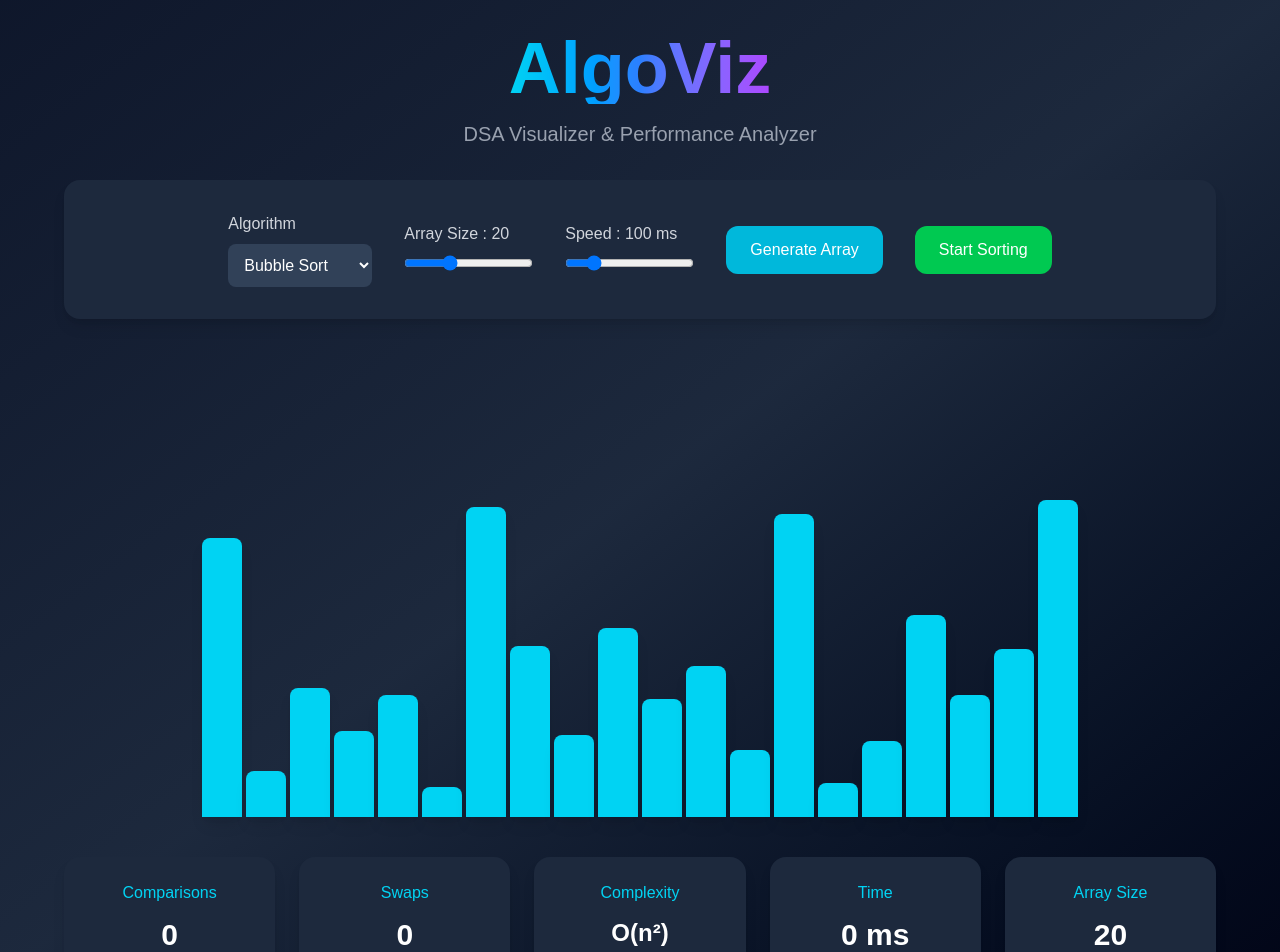
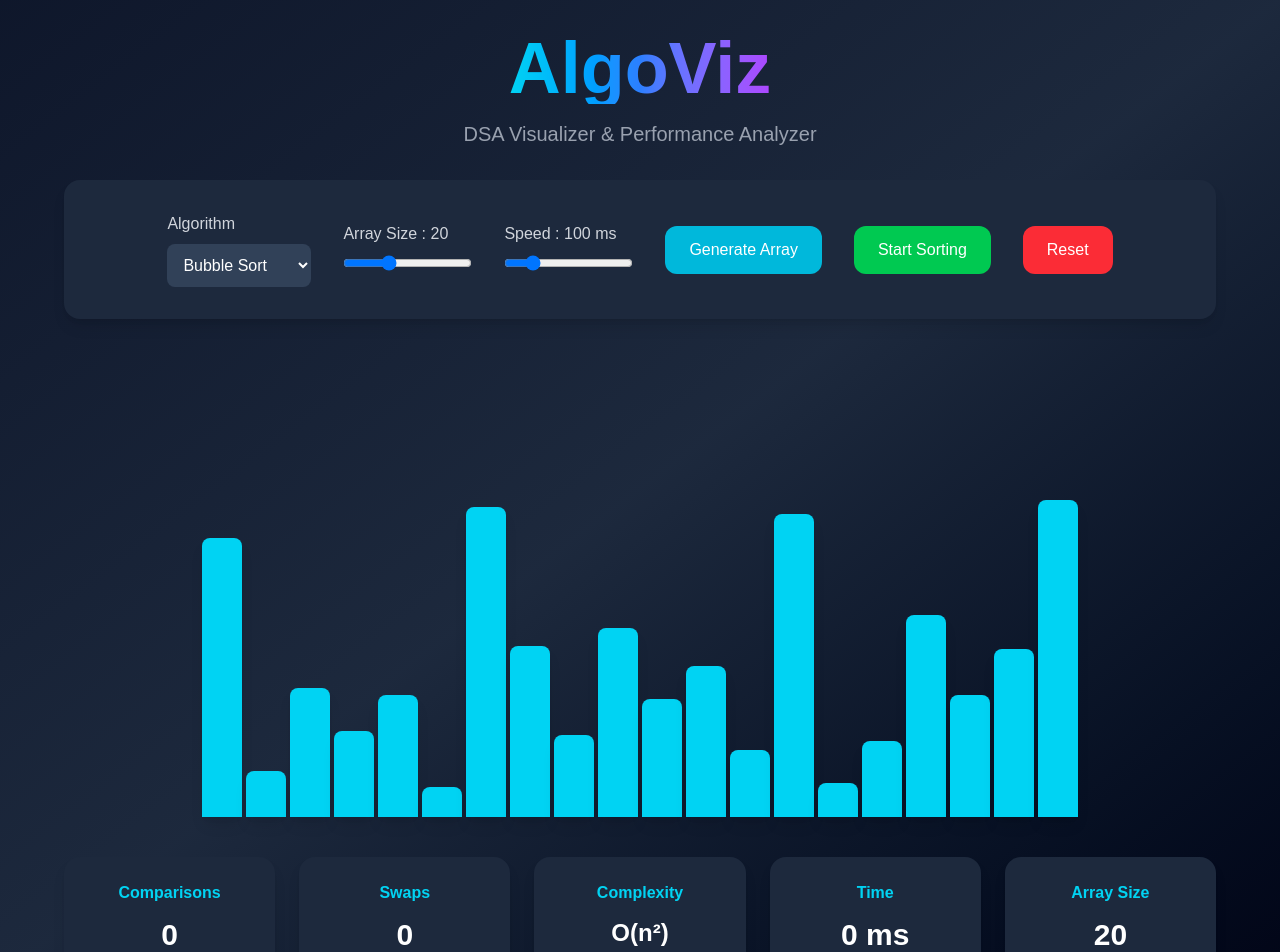
Before and after one commit to ananyasatyapal08/AlgoViz, a React (Vite) app: page / in a window 1280 px wide. Shown: the top 952 px of the page. Built offline with nearby package versions, Linux system fonts and the light colour scheme.

Commit message:
Added reset button functionality

```diff
--- a/src/App.tsx
+++ b/src/App.tsx
@@ -39,6 +39,20 @@ function App() {
     setArray(temp);
   }
 
+  function resetVisualizer() {
+    setComparisons(0);
+
+    setSwaps(0);
+
+    setTimeTaken(0);
+
+    setSorted(false);
+
+    setActiveIndices([]);
+
+    generateArray();
+  }
+
   useEffect(() => {
     generateArray();
   }, [size]);
@@ -49,6 +63,7 @@ function App() {
     setIsSorting(true);
 
     setComparisons(0);
+
     setSwaps(0);
 
     const start = performance.now();
@@ -104,6 +119,7 @@ function App() {
 
       <Controls
         generateArray={generateArray}
+        resetVisualizer={resetVisualizer}
         size={size}
         setSize={setSize}
         speed={speed}
--- a/src/components/Controls.tsx
+++ b/src/components/Controls.tsx
@@ -2,35 +2,51 @@ import React from "react";
 
 interface Props {
   generateArray: () => void;
+  resetVisualizer: () => void;
+
   size: number;
   setSize: React.Dispatch<React.SetStateAction<number>>;
+
   speed: number;
   setSpeed: React.Dispatch<React.SetStateAction<number>>;
+
   startSorting: () => void;
+
   isSorting: boolean;
+
   algorithm: string;
   setAlgorithm: React.Dispatch<React.SetStateAction<string>>;
 }
 
 function Controls({
   generateArray,
+  resetVisualizer,
+
   size,
   setSize,
+
   speed,
   setSpeed,
+
   startSorting,
+
   isSorting,
+
   algorithm,
   setAlgorithm,
 }: Props) {
+
   return (
     <div className="bg-slate-800 w-[90%] mx-auto rounded-2xl shadow-lg p-8">
 
       <div className="flex flex-wrap justify-center gap-8 items-center">
 
-        {/* Algorithm Dropdown */}
+        {/* Algorithm */}
         <div>
-          <p className="mb-2 text-gray-300">Algorithm</p>
+
+          <p className="mb-2 text-gray-300">
+            Algorithm
+          </p>
 
           <select
             className="bg-slate-700 p-3 rounded-lg"
@@ -42,10 +58,12 @@ function Controls({
             <option>Selection Sort</option>
             <option>Insertion Sort</option>
           </select>
+
         </div>
 
-        {/* Array Size Slider */}
+        {/* Array Size */}
         <div>
+
           <p className="mb-2 text-gray-300">
             Array Size : {size}
           </p>
@@ -58,10 +76,12 @@ function Controls({
             disabled={isSorting}
             onChange={(e) => setSize(Number(e.target.value))}
           />
+
         </div>
 
-        {/* Speed Slider */}
+        {/* Speed */}
         <div>
+
           <p className="mb-2 text-gray-300">
             Speed : {speed} ms
           </p>
@@ -74,9 +94,10 @@ function Controls({
             disabled={isSorting}
             onChange={(e) => setSpeed(Number(e.target.value))}
           />
+
         </div>
 
-        {/* Generate Array Button */}
+        {/* Generate */}
         <button
           className="bg-cyan-500 px-6 py-3 rounded-xl hover:bg-cyan-600 disabled:bg-gray-600"
           onClick={generateArray}
@@ -85,13 +106,22 @@ function Controls({
           Generate Array
         </button>
 
-        {/* Start Sorting Button */}
+        {/* Start */}
         <button
           className="bg-green-500 px-6 py-3 rounded-xl hover:bg-green-600 disabled:bg-gray-600"
           onClick={startSorting}
           disabled={isSorting}
         >
           Start Sorting
+        </button>
+
+        {/* Reset */}
+        <button
+          className="bg-red-500 px-6 py-3 rounded-xl hover:bg-red-600 disabled:bg-gray-600"
+          onClick={resetVisualizer}
+          disabled={isSorting}
+        >
+          Reset
         </button>
 
       </div>
--- a/src/components/PerformancePanel.tsx
+++ b/src/components/PerformancePanel.tsx
@@ -1,9 +1,9 @@
-interface Props{
-  comparisons:number;
-  swaps:number;
-  algorithm:string;
-  timeTaken:number;
-  arraySize:number;
+interface Props {
+  comparisons: number;
+  swaps: number;
+  algorithm: string;
+  timeTaken: number;
+  arraySize: number;
 }
 
 function PerformancePanel({
@@ -11,18 +11,33 @@ function PerformancePanel({
   swaps,
   algorithm,
   timeTaken,
-  arraySize
-}:Props){
+  arraySize,
+}: Props) {
 
-  let complexity="O(n²)";
+  let complexity = "";
 
-  return(
+  if (
+    algorithm === "Bubble Sort" ||
+    algorithm === "Selection Sort" ||
+    algorithm === "Insertion Sort"
+  ) {
+    complexity = "O(n²)";
+  }
 
+  else if (
+    algorithm === "Merge Sort" ||
+    algorithm === "Quick Sort" ||
+    algorithm === "Heap Sort"
+  ) {
+    complexity = "O(n log n)";
+  }
+
+  return (
     <div className="grid md:grid-cols-5 gap-6 w-[90%] mx-auto mt-10">
 
       <div className="bg-slate-800 rounded-2xl p-6 text-center shadow-lg">
 
-        <h2 className="text-cyan-400">
+        <h2 className="text-cyan-400 font-semibold">
           Comparisons
         </h2>
 
@@ -34,7 +49,7 @@ function PerformancePanel({
 
       <div className="bg-slate-800 rounded-2xl p-6 text-center shadow-lg">
 
-        <h2 className="text-cyan-400">
+        <h2 className="text-cyan-400 font-semibold">
           Swaps
         </h2>
 
@@ -46,7 +61,7 @@ function PerformancePanel({
 
       <div className="bg-slate-800 rounded-2xl p-6 text-center shadow-lg">
 
-        <h2 className="text-cyan-400">
+        <h2 className="text-cyan-400 font-semibold">
           Complexity
         </h2>
 
@@ -58,7 +73,7 @@ function PerformancePanel({
 
       <div className="bg-slate-800 rounded-2xl p-6 text-center shadow-lg">
 
-        <h2 className="text-cyan-400">
+        <h2 className="text-cyan-400 font-semibold">
           Time
         </h2>
 
@@ -70,7 +85,7 @@ function PerformancePanel({
 
       <div className="bg-slate-800 rounded-2xl p-6 text-center shadow-lg">
 
-        <h2 className="text-cyan-400">
+        <h2 className="text-cyan-400 font-semibold">
           Array Size
         </h2>
 
@@ -81,9 +96,7 @@ function PerformancePanel({
       </div>
 
     </div>
-
-  )
-
+  );
 }
 
 export default PerformancePanel;
```
